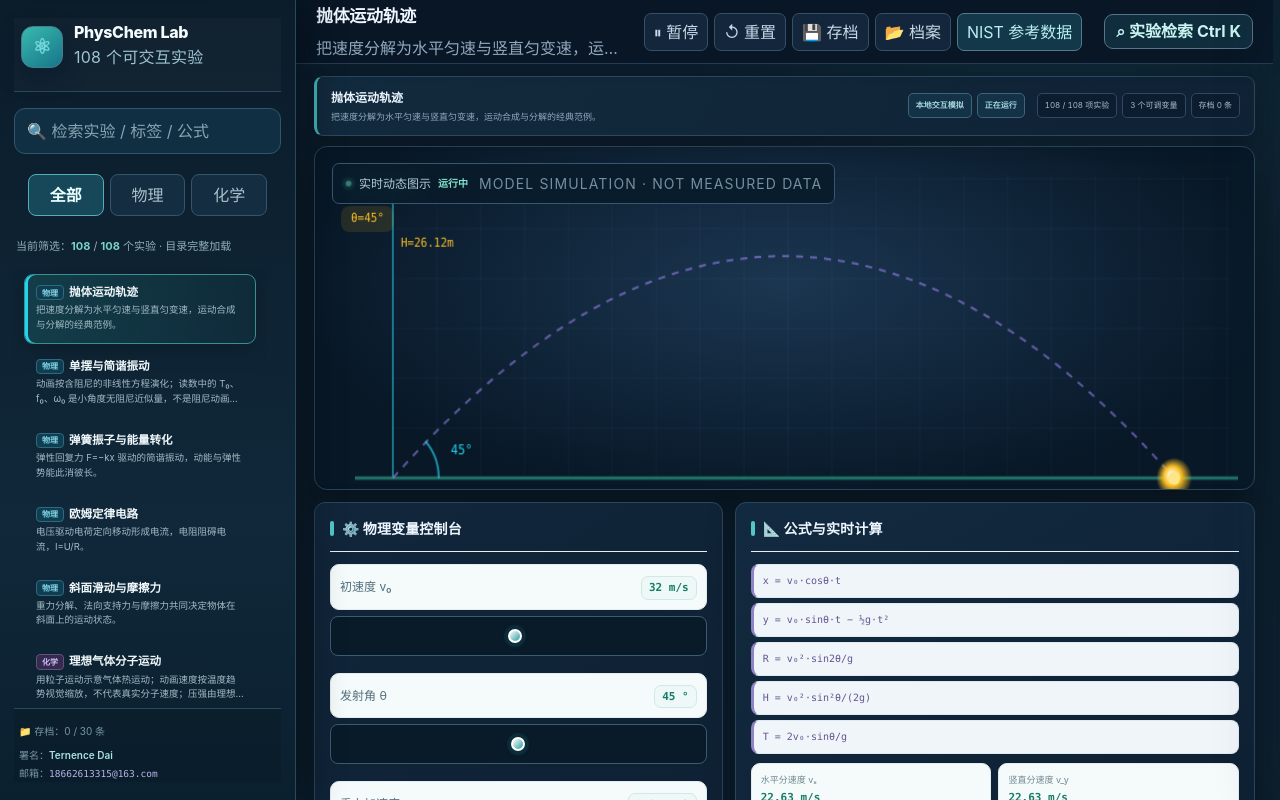
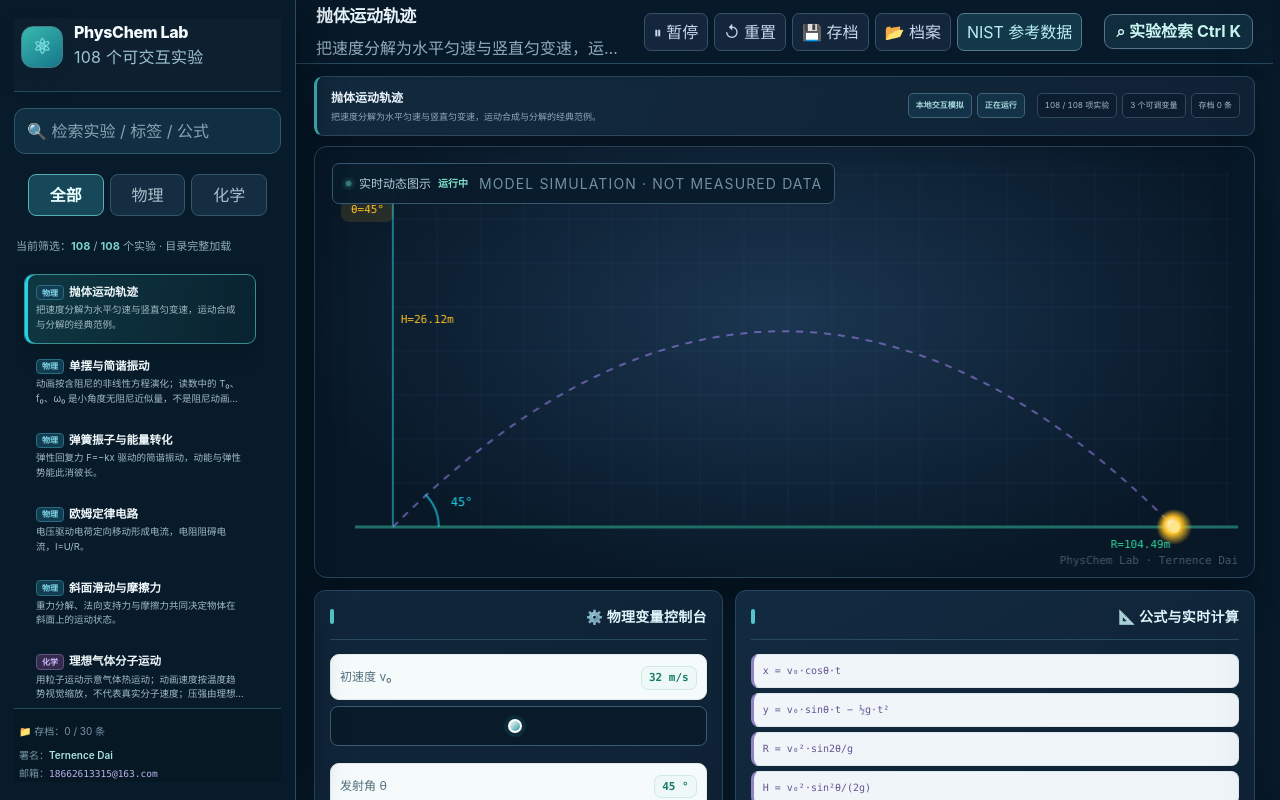
Before and after one commit to Ternence-Dai/Physchem-lab, a website: page index.html in a window 1280 px wide. Drawn offline with Linux system fonts and the light colour scheme.

Commit message:
Load authoritative PhysChem control-room layer last

```diff
--- a/index.html
+++ b/index.html
@@ -20,7 +20,7 @@
 <link rel="stylesheet" href="./assets/css/archive-comparison-v1.css?v=20261023-archive-compare-v2">
 <link rel="stylesheet" href="./assets/css/readability-accessibility-v10.css?v=20261021-ui-v2">
 
-</head>
+<link rel="stylesheet" href="./assets/css/physchem-authoritative-control-room.css?v=20261024-instrument-room-v1">\n</head>
 <body data-workspace="physchem"><a class="skip-link" href="#main-content">跳过导航，进入主要内容</a>
 <aside class="sb" id="experimentSidebar">
   <div class="br"><div class="lg">⚛</div><div><h1>PhysChem Lab</h1><p><span id="catalogueTotal">模型加载中…</span> 个可交互实验</p></div></div>
```
